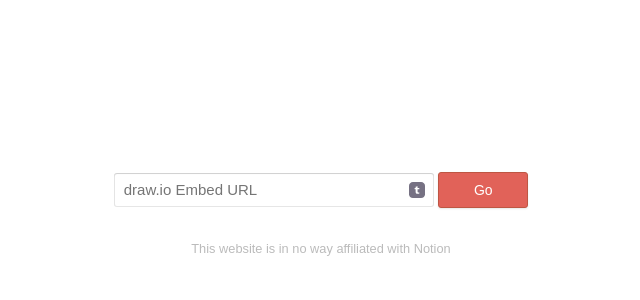
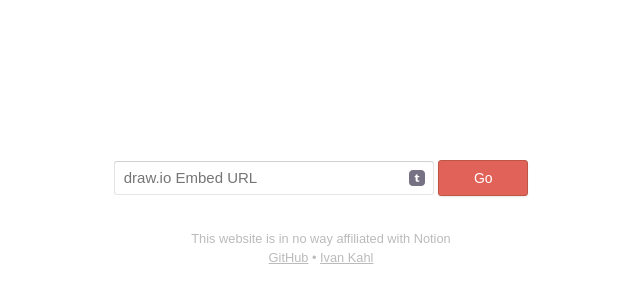
Before and after one commit to ivankahl/drawio-notion-embed, a plain HTML site: page index.html in a window 1280 px wide. Shown: the part 180-480 px from the top of the page, without its empty margins (319-959 px from the left). Drawn offline with Linux system fonts and the light colour scheme.

Commit message:
Updated footer

```diff
--- a/index.html
+++ b/index.html
@@ -90,6 +90,12 @@
       .disclaimer {
         color: #bbb;
         font-size: 0.8em;
+        text-align: center;
+        line-height: 1.5;
+      }
+
+      .disclaimer a {
+          color: #bbb;
       }
     </style>
   </head>
@@ -111,7 +117,7 @@
           <input type="submit" value="Copy" onclick="onCopyClick()" />
         </div>
         <p class="disclaimer">
-          This website is in no way affiliated with Notion
+          This website is in no way affiliated with Notion<br/><a href="https://github.com/ivankahl/drawio-notion-embed" target="_blank">GitHub</a> &bullet; <a href="https://ivankahl.com/">Ivan Kahl</a>
         </p>
       </div>
       <iframe id="draw-iframe" class="hide" src=""></iframe>
```
